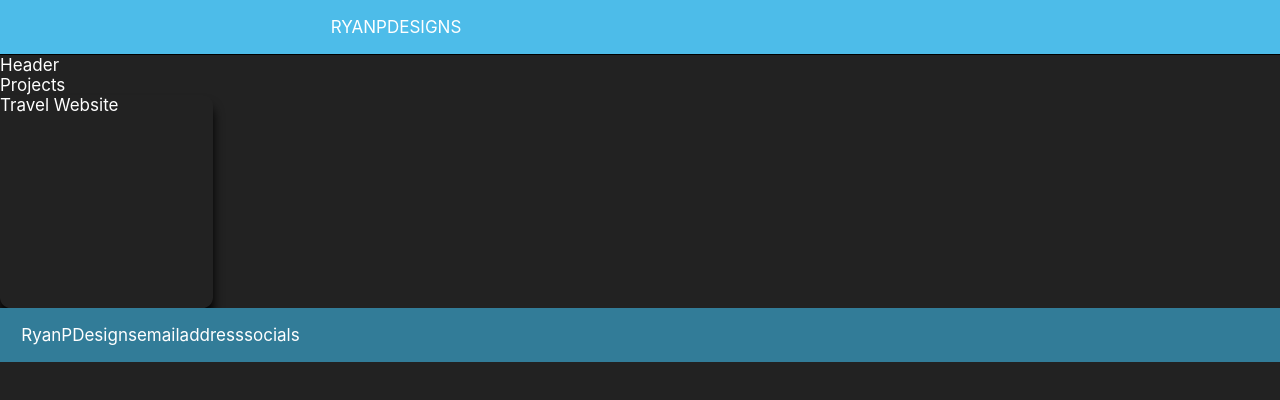
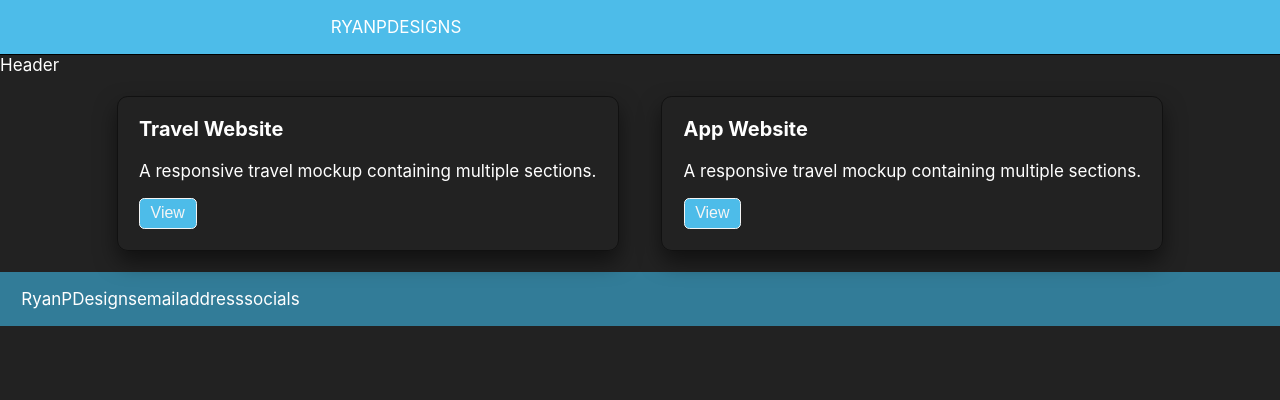
Before and after one commit to Etriz/RPDWebsite, a React (Create React App) app in the folder rpd-react/: page / in a window 1280 px wide. Shown: the top 400 px of the page. Built offline with nearby package versions, Linux system fonts and the light colour scheme.

Commit message:
project card layout WIP

```diff
--- /dev/null
+++ b/rpd-react/src/ProjectsData.json
@@ -0,0 +1,16 @@
+[
+  {
+    "ID": "",
+    "name": "Travel Website",
+    "URL": "",
+    "image": "",
+    "description": "A responsive travel mockup containing multiple sections."
+  },
+  {
+    "ID": "",
+    "name": "App Website",
+    "URL": "",
+    "image": "",
+    "description": "A responsive travel mockup containing multiple sections."
+  }
+]
--- a/rpd-react/src/components/Projects.jsx
+++ b/rpd-react/src/components/Projects.jsx
@@ -1,10 +1,20 @@
-import React from "react";
+import React, { useState } from "react";
+
+import ProjectsData from "../ProjectsData.json";
 
 const Projects = () => {
+  const [projData] = useState(ProjectsData);
   return (
     <div className="projects">
-      Projects
-      <div className="card">Travel Website</div>
+      {projData.map((item) => {
+        return (
+          <div className="card" key={item.ID}>
+            <h3>{item.name}</h3>
+            <p>{item.description}</p>
+            <button>View</button>
+          </div>
+        );
+      })}
     </div>
   );
 };
--- a/rpd-react/src/scss/index.scss
+++ b/rpd-react/src/scss/index.scss
@@ -28,11 +28,34 @@ nav {
   background: #4dbce9;
 }
 .projects {
+  display: flex;
+  flex-wrap: wrap;
+  justify-content: center;
+  align-items: flex-start;
   .card {
     border-radius: 1rem;
-    box-shadow: 0 1rem 1rem black;
-    width: 20rem;
-    height: 20rem;
+    border: 1px solid #00000080;
+    box-shadow: 0 1rem 2rem #00000080;
+    // background: #555;
+    width: auto;
+    // height: 20rem;
+    margin: 2rem;
+    padding: 0 2rem 2rem;
+    button {
+      outline: none;
+      background: #4dbce9;
+      color: whitesmoke;
+      border: 1px solid whitesmoke;
+      border-radius: 0.5rem;
+      font-size: 1.5rem;
+      padding: 0.5rem 1rem;
+      &:hover {
+        cursor: pointer;
+        background: whitesmoke;
+        color: #4dbce9;
+        border: 1px solid #4dbce9;
+      }
+    }
   }
 }
 footer {
```
